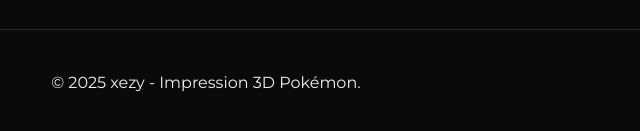
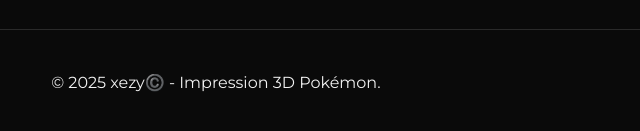
Before and after one commit to xezy-b2/portofolio_ball, a plain HTML site: page index.html in a window 1280 px wide. Shown: the part 1045-1176 px from the top of the page, 0-640 px from the left. Drawn offline with Linux system fonts and the light colour scheme.

Commit message:
Update index.html

```diff
--- a/index.html
+++ b/index.html
@@ -64,7 +64,7 @@
 
     <footer class="site-footer reveal">
         <div class="container footer-inner">
-            <p>&copy; 2025 xezy - Impression 3D Pokémon.</p>
+            <p>&copy; 2025 xezy©️ - Impression 3D Pokémon.</p>
         </div>
     </footer>
 
@@ -87,4 +87,5 @@
     </script>
 
 </body>
+
 </html>
```
